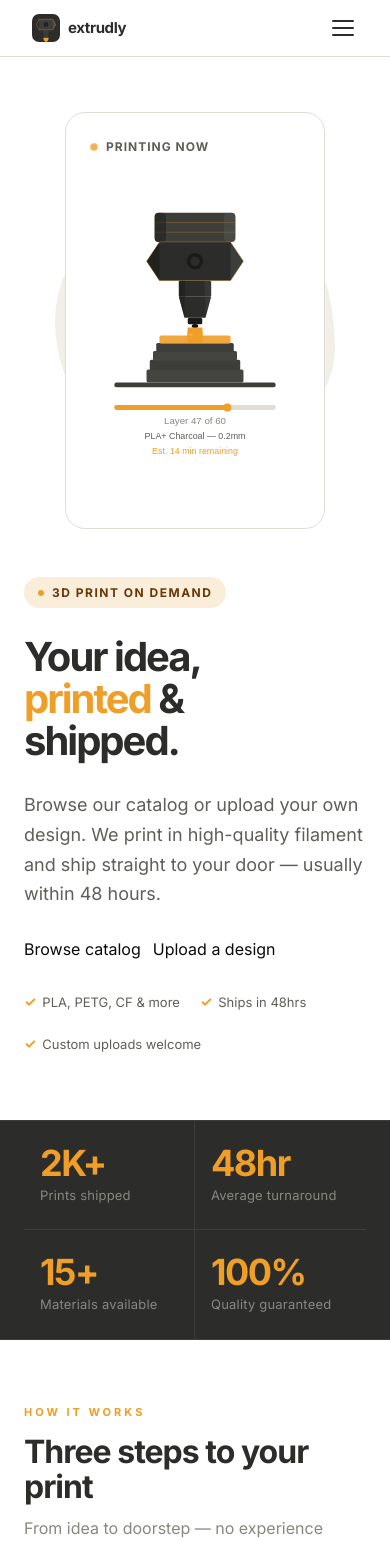
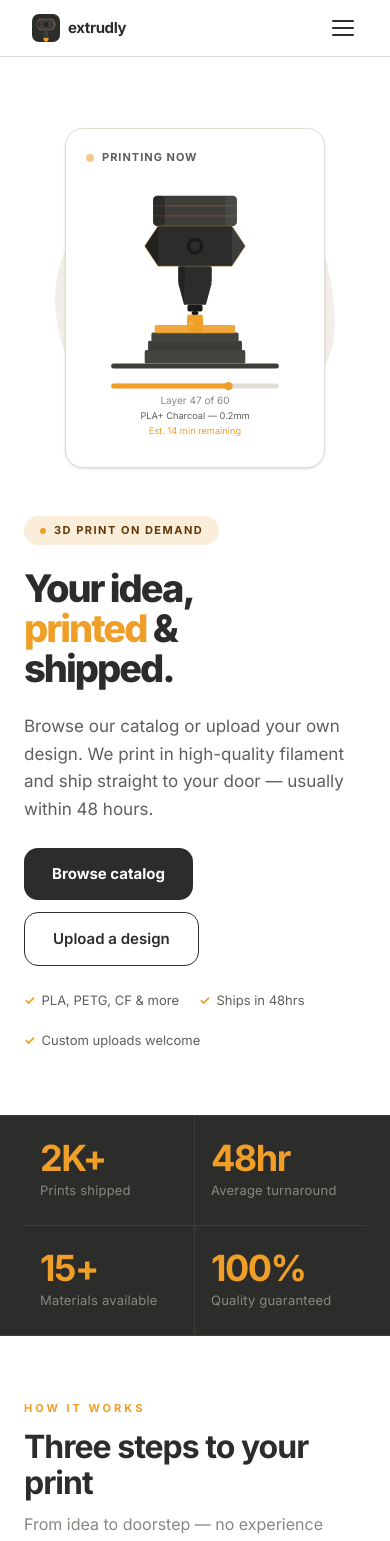
Before and after one commit to Shawn2776/extrudly, a Next.js app: page / in a window 390 px wide. Shown: the top 1541 px of the page. Built offline with nearby package versions, Linux system fonts and the light colour scheme.

Commit message:
updated hero for mobile view

```diff
--- a/components/sections/Hero.jsx
+++ b/components/sections/Hero.jsx
@@ -3,15 +3,13 @@
 import Link from "next/link"
 
 const PrintProgress = () => (
-  <div className="print-visual">
-    <svg width="260" height="340" viewBox="0 0 260 340" fill="none">
+  <svg viewBox="0 0 260 320" fill="none" className="w-full max-w-[240px] mx-auto">
     {/* Heat block */}
     <rect x="80" y="20" width="100" height="36" rx="5" fill="#3d3d3a" />
     <line x1="80" y1="32" x2="180" y2="32" stroke="#EF9F27" strokeWidth="0.8" opacity="0.4" />
     <line x1="80" y1="44" x2="180" y2="44" stroke="#EF9F27" strokeWidth="0.8" opacity="0.4" />
     <rect x="80" y="20" width="14" height="36" rx="5" fill="#1a1a18" opacity="0.5" />
     <rect x="166" y="20" width="14" height="36" rx="5" fill="#666663" opacity="0.3" />
-
     {/* Hex nut */}
     <polygon points="86,56 174,56 190,80 174,104 86,104 70,80" fill="#2C2C2A" />
     <polygon points="86,56 70,80 86,104" fill="#1a1a18" opacity="0.6" />
@@ -19,320 +17,106 @@ const PrintProgress = () => (
     <polygon points="86,56 174,56 190,80 174,104 86,104 70,80" fill="none" stroke="#EF9F27" strokeWidth="1" opacity="0.4" />
     <circle cx="130" cy="80" r="10" fill="#1a1a18" />
     <circle cx="130" cy="80" r="6" fill="#2C2C2A" />
-
     {/* Barrel */}
     <rect x="110" y="104" width="40" height="20" rx="2" fill="#2C2C2A" />
     <rect x="110" y="104" width="8" height="20" fill="#1a1a18" opacity="0.5" />
-      <rect x="142" y="104" width="8" height="20" fill="#666663" opacity="0.2" />
-
     {/* Taper */}
     <polygon points="110,124 150,124 143,150 117,150" fill="#2C2C2A" />
     <polygon points="110,124 117,124 117,150 110,124" fill="#1a1a18" opacity="0.4" />
-      <polygon points="143,124 150,124 143,150" fill="#666663" opacity="0.2" />
-
     {/* Tip */}
     <rect x="121" y="150" width="18" height="8" rx="2" fill="#1a1a18" />
     <ellipse cx="130" cy="160" rx="4" ry="2.5" fill="#111110" />
-
     {/* Drop */}
     <path d="M121,162 Q118,188 130,198 Q142,188 139,162 Z" fill="#EF9F27" />
     <ellipse cx="125" cy="176" rx="3" ry="7" fill="#FAC775" opacity="0.45" />
-
     {/* Print bed */}
-      <rect x="30" y="230" width="200" height="6" rx="3" fill="#3d3d3a" />
-
-      {/* Printed object layers on bed */}
-      <rect x="70" y="214" width="120" height="16" rx="2" fill="#444441" />
-      <rect x="74" y="202" width="112" height="13" rx="2" fill="#3d3d3a" />
-      <rect x="78" y="191" width="104" height="12" rx="2" fill="#444441" />
-      <rect x="82" y="181" width="96" height="11" rx="2" fill="#3d3d3a" />
-      <rect x="86" y="172" width="88" height="10" rx="2" fill="#EF9F27" opacity="0.9" />
-
+    <rect x="30" y="220" width="200" height="6" rx="3" fill="#3d3d3a" />
+    {/* Printed object */}
+    <rect x="70" y="204" width="120" height="16" rx="2" fill="#444441" />
+    <rect x="74" y="193" width="112" height="12" rx="2" fill="#3d3d3a" />
+    <rect x="78" y="183" width="104" height="11" rx="2" fill="#444441" />
+    <rect x="82" y="174" width="96" height="10" rx="2" fill="#EF9F27" opacity="0.9" />
     {/* Progress bar */}
-      <rect x="30" y="258" width="200" height="6" rx="3" fill="#e0ddd6" />
-      <rect x="30" y="258" width="140" height="6" rx="3" fill="#EF9F27" />
-      <circle cx="170" cy="261" r="5" fill="#EF9F27" />
-
+    <rect x="30" y="244" width="200" height="6" rx="3" fill="#e0ddd6" />
+    <rect x="30" y="244" width="140" height="6" rx="3" fill="#EF9F27" />
+    <circle cx="170" cy="247" r="5" fill="#EF9F27" />
     {/* Labels */}
-      <text x="130" y="282" textAnchor="middle" fontFamily="'DM Sans', Arial, sans-serif" fontSize="12" fill="#888780">Layer 47 of 60</text>
-      <text x="130" y="300" textAnchor="middle" fontFamily="'DM Sans', Arial, sans-serif" fontSize="11" fill="#5F5E5A">PLA+ Charcoal — 0.2mm</text>
-      <text x="130" y="318" textAnchor="middle" fontFamily="'DM Sans', Arial, sans-serif" fontSize="11" fill="#EF9F27">Est. 14 min remaining</text>
+    <text x="130" y="268" textAnchor="middle" fontFamily="Inter, Arial, sans-serif" fontSize="12" fill="#888780">Layer 47 of 60</text>
+    <text x="130" y="286" textAnchor="middle" fontFamily="Inter, Arial, sans-serif" fontSize="11" fill="#5F5E5A">PLA+ Charcoal — 0.2mm</text>
+    <text x="130" y="304" textAnchor="middle" fontFamily="Inter, Arial, sans-serif" fontSize="11" fill="#EF9F27">Est. 14 min remaining</text>
   </svg>
-
-    <style jsx>{`
-      .print-visual {
-        display: flex;
-        align-items: center;
-        justify-content: center;
-        width: 100%;
-        height: 100%;
-      }
-    `}</style>
-  </div>
 )
 
 export default function Hero() {
   return (
-    <section className="hero">
-      <div className="hero-inner">
-        <div className="hero-left">
-          <div className="hero-tag">
-            <span className="tag-dot" />
+    <section className="bg-white overflow-hidden">
+      <div className="max-w-[1200px] mx-auto px-6 py-16 md:py-24 grid grid-cols-1 md:grid-cols-2 gap-12 md:gap-16 items-center">
+
+        {/* Left — text */}
+        <div className="flex flex-col gap-6 order-2 md:order-1">
+          {/* Tag */}
+          <div className="inline-flex items-center gap-2 bg-[#FAEEDA] text-[#633806] text-[11px] font-bold tracking-[1.5px] uppercase px-4 py-1.5 rounded-full w-fit">
+            <span className="w-1.5 h-1.5 bg-[#EF9F27] rounded-full" />
             3D print on demand
           </div>
 
-          <h1 className="hero-heading">
+          {/* Heading */}
+          <h1 className="text-[clamp(38px,5vw,64px)] font-extrabold leading-[1.05] tracking-[-2px] text-[#2C2C2A]">
             Your idea,<br />
-            <span className="hero-accent">printed</span> &amp;<br />
+            <span className="text-[#EF9F27]">printed</span> &amp;<br />
             shipped.
           </h1>
 
-          <p className="hero-sub">
-            Browse our catalog or upload your own design. We print in
-            high-quality filament and ship straight to your door — usually
-            within 48 hours.
+          {/* Sub */}
+          <p className="text-[17px] text-[#5F5E5A] leading-relaxed max-w-[420px]">
+            Browse our catalog or upload your own design. We print in high-quality
+            filament and ship straight to your door — usually within 48 hours.
           </p>
 
-          <div className="hero-actions">
-            <Link href="/catalog" className="btn-primary">
+          {/* CTAs */}
+          <div className="flex gap-3 flex-wrap">
+            <Link
+              href="/catalog"
+              className="bg-[#2C2C2A] text-white text-[15px] font-bold px-7 py-3.5 rounded-xl hover:bg-[#1a1a18] active:scale-[0.98] transition-all duration-150"
+            >
               Browse catalog
             </Link>
-            <Link href="/custom" className="btn-secondary">
+            <Link
+              href="/custom"
+              className="border border-[#2C2C2A] text-[#2C2C2A] text-[15px] font-semibold px-7 py-3.5 rounded-xl hover:bg-[#F1EFE8] active:scale-[0.98] transition-all duration-150"
+            >
               Upload a design
             </Link>
           </div>
 
-          <div className="hero-trust">
-            <div className="trust-item">
-              <span className="trust-check">✓</span>
-              <span>PLA, PETG, CF &amp; more</span>
+          {/* Trust badges */}
+          <div className="flex gap-5 flex-wrap">
+            {["PLA, PETG, CF & more", "Ships in 48hrs", "Custom uploads welcome"].map((item) => (
+              <div key={item} className="flex items-center gap-1.5 text-[13px] text-[#5F5E5A]">
+                <span className="text-[#EF9F27] font-bold">✓</span>
+                {item}
               </div>
-            <div className="trust-item">
-              <span className="trust-check">✓</span>
-              <span>Ships in 48hrs</span>
-            </div>
-            <div className="trust-item">
-              <span className="trust-check">✓</span>
-              <span>Custom uploads welcome</span>
-            </div>
+            ))}
           </div>
         </div>
 
-        <div className="hero-right">
-          <div className="hero-card">
-            <div className="hero-card-label">
-              <span className="live-dot" />
+        {/* Right — print card */}
+        <div className="relative flex items-center justify-center order-1 md:order-2">
+          {/* Blob */}
+          <div className="absolute w-[280px] h-[280px] md:w-[380px] md:h-[380px] bg-[#F1EFE8] rounded-[60%_40%_55%_45%/50%_60%_40%_50%] z-0" />
+
+          {/* Card */}
+          <div className="relative z-10 bg-white border border-[#e0ddd6] rounded-2xl p-5 w-[260px] md:w-[300px] shadow-sm">
+            {/* Live label */}
+            <div className="flex items-center gap-2 text-[11px] font-bold tracking-[1px] uppercase text-[#5F5E5A] mb-3">
+              <span className="w-2 h-2 bg-[#EF9F27] rounded-full animate-pulse" />
               Printing now
             </div>
             <PrintProgress />
           </div>
-          <div className="hero-blob" />
-        </div>
         </div>
 
-      <style jsx>{`
-        .hero {
-          background: #fff;
-          overflow: hidden;
-        }
-
-        .hero-inner {
-          max-width: 1200px;
-          margin: 0 auto;
-          padding: 80px 32px 96px;
-          display: grid;
-          grid-template-columns: 1fr 1fr;
-          gap: 64px;
-          align-items: center;
-        }
-
-        .hero-left {
-          display: flex;
-          flex-direction: column;
-          gap: 28px;
-        }
-
-        .hero-tag {
-          display: inline-flex;
-          align-items: center;
-          gap: 8px;
-          background: #FAEEDA;
-          color: #633806;
-          font-size: 12px;
-          font-weight: 700;
-          letter-spacing: 1.5px;
-          text-transform: uppercase;
-          padding: 6px 14px;
-          border-radius: 20px;
-          width: fit-content;
-        }
-
-        .tag-dot {
-          width: 6px;
-          height: 6px;
-          background: #EF9F27;
-          border-radius: 50%;
-          display: inline-block;
-        }
-
-        .hero-heading {
-          font-size: clamp(40px, 5vw, 64px);
-          font-weight: 700;
-          line-height: 1.05;
-          letter-spacing: -2px;
-          color: #2C2C2A;
-        }
-
-        .hero-accent {
-          color: #EF9F27;
-        }
-
-        .hero-sub {
-          font-size: 18px;
-          color: #5F5E5A;
-          line-height: 1.65;
-          max-width: 420px;
-        }
-
-        .hero-actions {
-          display: flex;
-          gap: 12px;
-          align-items: center;
-          flex-wrap: wrap;
-        }
-
-        .btn-primary {
-          background: #2C2C2A;
-          color: #fff;
-          text-decoration: none;
-          padding: 14px 28px;
-          border-radius: 10px;
-          font-size: 15px;
-          font-weight: 700;
-          transition: background 0.15s, transform 0.1s;
-          letter-spacing: -0.2px;
-        }
-
-        .btn-primary:hover {
-          background: #1a1a18;
-        }
-
-        .btn-primary:active {
-          transform: scale(0.98);
-        }
-
-        .btn-secondary {
-          background: transparent;
-          color: #2C2C2A;
-          text-decoration: none;
-          padding: 13px 28px;
-          border-radius: 10px;
-          font-size: 15px;
-          font-weight: 600;
-          border: 1.5px solid #2C2C2A;
-          transition: background 0.15s, border-color 0.15s, transform 0.1s;
-        }
-
-        .btn-secondary:hover {
-          background: #F1EFE8;
-        }
-
-        .btn-secondary:active {
-          transform: scale(0.98);
-        }
-
-        .hero-trust {
-          display: flex;
-          gap: 20px;
-          flex-wrap: wrap;
-        }
-
-        .trust-item {
-          display: flex;
-          align-items: center;
-          gap: 6px;
-          font-size: 13px;
-          color: #5F5E5A;
-        }
-
-        .trust-check {
-          color: #EF9F27;
-          font-weight: 700;
-          font-size: 14px;
-        }
-
-        .hero-right {
-          position: relative;
-          display: flex;
-          align-items: center;
-          justify-content: center;
-        }
-
-        .hero-blob {
-          position: absolute;
-          width: 380px;
-          height: 380px;
-          background: #F1EFE8;
-          border-radius: 60% 40% 55% 45% / 50% 60% 40% 50%;
-          z-index: 0;
-        }
-
-        .hero-card {
-          position: relative;
-          z-index: 1;
-          background: #fff;
-          border: 0.5px solid #e0ddd6;
-          border-radius: 20px;
-          padding: 24px;
-          width: 310px;
-        }
-
-        .hero-card-label {
-          display: flex;
-          align-items: center;
-          gap: 8px;
-          font-size: 12px;
-          font-weight: 700;
-          letter-spacing: 1px;
-          text-transform: uppercase;
-          color: #5F5E5A;
-          margin-bottom: 8px;
-        }
-
-        .live-dot {
-          width: 8px;
-          height: 8px;
-          background: #EF9F27;
-          border-radius: 50%;
-          animation: pulse 1.8s ease-in-out infinite;
-        }
-
-        @keyframes pulse {
-          0%, 100% { opacity: 1; transform: scale(1); }
-          50% { opacity: 0.5; transform: scale(0.85); }
-        }
-
-        @media (max-width: 768px) {
-          .hero-inner {
-            grid-template-columns: 1fr;
-            padding: 48px 24px 64px;
-            gap: 48px;
-          }
-
-          .hero-right {
-            order: -1;
-          }
-
-          .hero-blob {
-            width: 280px;
-            height: 280px;
-          }
-
-          .hero-card {
-            width: 260px;
-          }
-        }
-      `}</style>
+      </div>
     </section>
   )
 }
```
Lines whose indentation alone changed are shown as unchanged.
